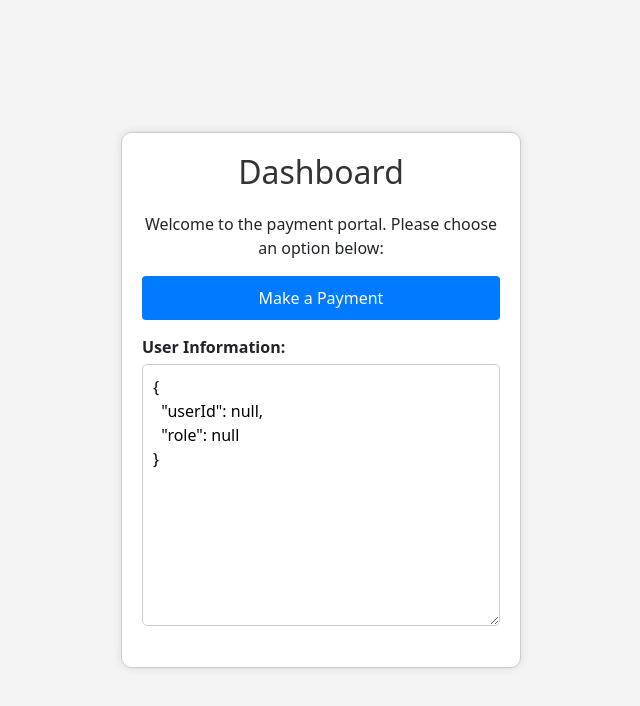
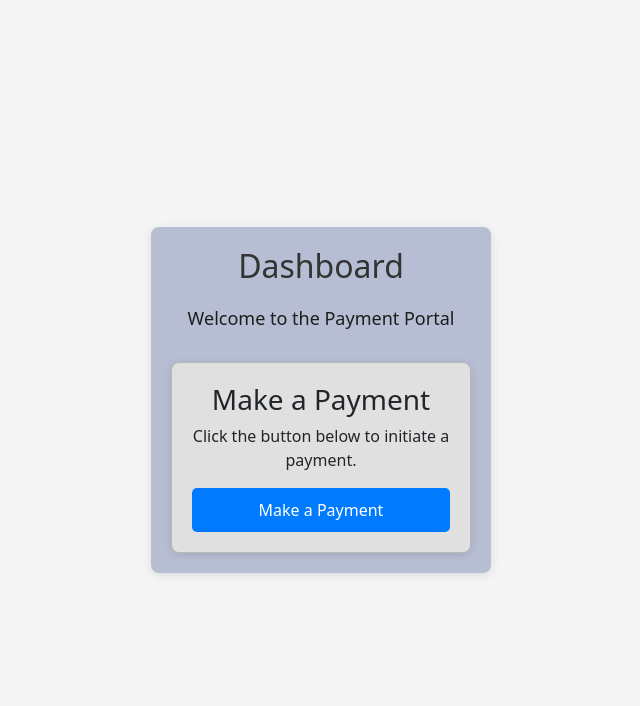
Before and after one commit to ST10144906/APDS7321-POE-Part-2, a React (Create React App) app in the folder frontend/: page /dashboard in a window 1280 px wide. Shown: the top 706 px of the page, without its empty margins (319-959 px from the left). Built offline with nearby package versions, Linux system fonts and the light colour scheme.

Commit message:
Added UserContext

```diff
--- a/frontend/src/components/Dashboard.css
+++ b/frontend/src/components/Dashboard.css
@@ -1,62 +1,58 @@
-body {
-    margin: 0;
-    height: 100vh;
-    display: flex;
-    justify-content: center;
-    align-items: center;
-    background-color: #f4f4f4;
+.dashboard-container {
+  max-width: 1200px;
+  margin: 0 auto;
+  padding: 20px;
+  background-color: #b7bed3;
+  border-radius: 8px;
+  box-shadow: 0 2px 10px rgba(0, 0, 0, 0.1);
 }
 
-  .dashboard-container {
-    max-width: 800px;
-    width: 100%;
-    padding: 20px;
-    border: 1px solid #ccc;
-    border-radius: 10px;
-    box-shadow: 0 0 10px rgba(0, 0, 0, 0.1);
-    background-color: white;
-  }
-
-  h2 {
+.dashboard-title {
   text-align: center;
+  color: #333;
   margin-bottom: 20px;
 }
 
-  .dashboard-buttons {
-    display: flex;
-    justify-content: space-between;
-    margin-top: 20px;
+.dashboard-content {
+  text-align: center;
 }
 
-  .dashboard-buttons button {
+.welcome-message {
+  font-size: 18px;
+  margin-bottom: 30px;
+  color: #1d1d1d;
+}
+
+.button-container {
+  display: flex;
+  justify-content: center;
+  gap: 20px;
+}
+
+.card {
+  background-color: #e0e0e0;
+  border-radius: 8px;
+  padding: 20px;
+  width: 300px;
+  box-shadow: 0 2px 8px rgba(0, 0, 0, 0.1);
+  transition: transform 0.3s;
+}
+
+.card:hover {
+  transform: translateY(-5px);
+}
+
+.dashboard-button {
+  padding: 10px 15px;
   background-color: #007bff;
   color: white;
-    padding: 10px 20px;
   border: none;
   border-radius: 5px;
   cursor: pointer;
-    flex: 1;
-    margin: 0 5px;
+  font-size: 16px;
+  transition: background-color 0.3s;
 }
 
-  .dashboard-buttons button:hover {
+.dashboard-button:hover {
   background-color: #0056b3;
 }
-
-  .dashboard-content {
-    margin-top: 20px;
-  }
-
-  .payment-history {
-    list-style-type: none;
-    padding: 0;
-  }
-
-  .payment-history li {
-    padding: 10px;
-    border-bottom: 1px solid #ccc;
-  }
-
-  .payment-history li:last-child {
-    border-bottom: none;
-  }
--- a/frontend/src/components/Dashboard.js
+++ b/frontend/src/components/Dashboard.js
@@ -5,7 +5,7 @@ import './Dashboard.css';
 
 const Dashboard = ({ isAdmin }) => {
   const navigate = useNavigate();
-  const user = useContext(UserContext);
+  const { user } = useContext(UserContext);
   const [userInfo, setUserInfo] = useState('');
 
   useEffect(() => {
@@ -19,35 +19,31 @@ const Dashboard = ({ isAdmin }) => {
   };
 
   const handleLogsClick = () => {
-    navigate('/payment-logs');
+    navigate('/employeeportal');
   };
 
   return (
-    <div className="form-container">
-      <h2>Dashboard</h2>
+    <div className="dashboard-container">
+      <h2 className="dashboard-title">Dashboard</h2>
       <div className="dashboard-content">
-        <p>Welcome to the payment portal. Please choose an option below:</p>
-        <div className="form-group">
-          <button onClick={handlePaymentClick}>Make a Payment</button>
-        </div>
-        {isAdmin && (
-          <div className="form-group">
-            <button onClick={handleLogsClick}>Review Payment Logs</button>
+        <p className="welcome-message">Welcome to the Payment Portal</p>
+        <div className="button-container">
+          <div className="card">
+            <h3>Make a Payment</h3>
+            <p>Click the button below to initiate a payment.</p>
+            <button className="dashboard-button" onClick={handlePaymentClick}>
+              Make a Payment
+            </button>
           </div>
-        )}
-        <div className="form-group">
-          <label>User Information:</label>
-          <textarea
-            value={userInfo}
-            readOnly
-            rows="10"
-            style={{
-              width: '100%',
-              padding: '10px',
-              border: '1px solid #ccc',
-              borderRadius: '5px',
-            }}
-          />
+          {user?.role === 'admin' && (
+            <div className="card">
+              <h3>Review Payment Logs</h3>
+              <p>Click the button below to view payment logs.</p>
+              <button className="dashboard-button" onClick={handleLogsClick}>
+                Review Payment Logs
+              </button>
+            </div>
+          )}
         </div>
       </div>
     </div>
--- a/frontend/src/components/Login.js
+++ b/frontend/src/components/Login.js
@@ -1,31 +1,35 @@
-import React, { useState } from 'react';
+import React, { useState, useContext } from 'react';
 import axios from 'axios';
 import { useNavigate } from 'react-router-dom';
+import { UserContext } from '../contexts/UserContext';
 import './Auth.css';
 
 const Login = () => {
   const [email, setEmail] = useState('');
   const [password, setPassword] = useState('');
   const navigate = useNavigate();
+  const { setUser } = useContext(UserContext);
 
   const handleSubmit = async (e) => {
     e.preventDefault();
     try {
       const res = await axios.post('http://localhost:5000/api/auth/login', { email, password });
-      const { userId, role, message } = res.data;
-
-      localStorage.setItem('userId', userId);
-      localStorage.setItem('role', role);
-
-      alert(message);
-      navigate('/dashboard');
+      if (res.data.userId && res.data.role) {
+        setUser({ userId: res.data.userId, role: res.data.role });
+        alert(res.data.msg || 'Login successful');
+        navigate('/dashboard');
+      } else {
+        alert('Error: Incomplete server response.');
+      }
     } catch (err) {
-      alert('Error: ' + err.response.data.msg);
+      const errorMessage = err.response?.data?.msg || 'Login failed. Please try again.';
+      alert('Error: ' + errorMessage);
+      console.log(err);
     }
   };
 
   const goBackToHome = () => {
-    navigate('/'); // Navigate to home page
+    navigate('/');
   };
 
   return (
--- a/frontend/src/contexts/UserContext.js
+++ b/frontend/src/contexts/UserContext.js
@@ -1,21 +1,13 @@
-import React, { createContext, useEffect, useState } from 'react';
+import React, { createContext, useState } from 'react';
 
 export const UserContext = createContext();
 
 export const UserProvider = ({ children }) => {
-  const [user, setUser] = useState({ userId: null, role: null });
+    const [user, setUser] = useState(null);
 
-  useEffect(() => {
-    const storedUserId = localStorage.getItem('userId');
-    const storedRole = localStorage.getItem('role');
-    if (storedUserId && storedRole) {
-      setUser({ userId: storedUserId, role: storedRole });
-    }
-  }, []);
-
-  return (
-    <UserContext.Provider value={user}>
-      {children}
-    </UserContext.Provider>
-  );
+    return (
+        <UserContext.Provider value={{ user, setUser }}>
+            {children}
+        </UserContext.Provider>
+    );
 };
```
Also changed, not shown: 1 other file (tests, documents, lock files or other folders). Lines whose indentation alone changed are shown as unchanged.
